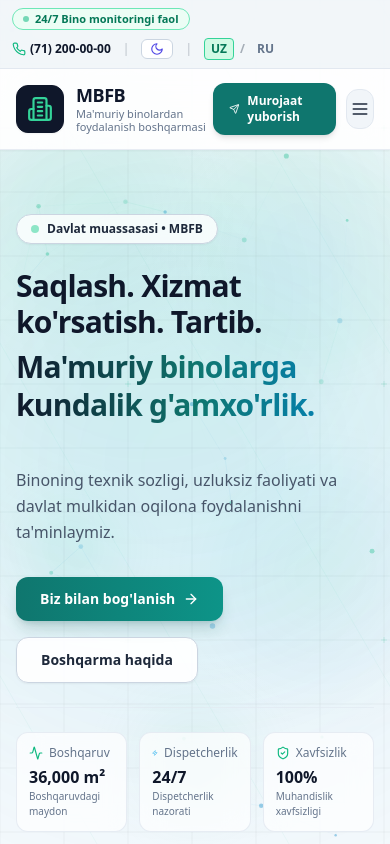
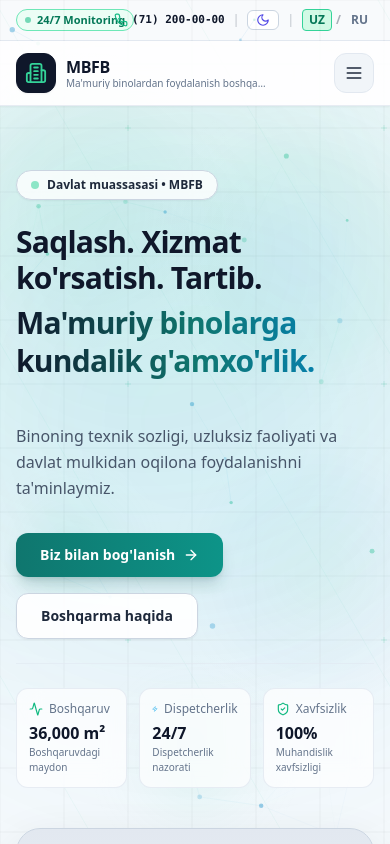
Before and after one commit to KMohir/mbfb, a Next.js app: page / in a window 390 px wide. Shown: the top 844 px of the page. Built offline with nearby package versions, Linux system fonts and the light colour scheme.

Commit message:
fix(nav): align TopBar and Header grid paddings and fix mobile navbar layout

```diff
--- a/components/Header.tsx
+++ b/components/Header.tsx
@@ -21,12 +21,12 @@ export default function Header() {
           : "bg-white/80 border-slate-200/80 text-slate-800 shadow-sm"
       }`}
     >
-      <div className="max-w-7xl mx-auto px-4 sm:px-6 lg:px-8 h-20 flex items-center justify-between">
+      <div className="max-w-7xl mx-auto px-4 sm:px-6 lg:px-8 h-16 sm:h-20 flex items-center justify-between gap-3">
 
         {/* LOGO */}
-        <Link href="/" className="flex items-center gap-3 group">
+        <Link href="/" className="flex items-center gap-2.5 sm:gap-3 group min-w-0">
           <div
-            className={`w-12 h-12 rounded-xl flex items-center justify-center p-2.5 border shadow-sm transition-all shrink-0 ${
+            className={`w-10 h-10 sm:w-12 sm:h-12 rounded-xl flex items-center justify-center p-2 sm:p-2.5 border shadow-sm transition-all shrink-0 ${
               isDark
                 ? "bg-white/10 text-white border-white/15 group-hover:bg-[#0f766e] group-hover:border-emerald-400/40"
                 : "bg-slate-900 text-white border-slate-900 group-hover:bg-[#0f766e]"
@@ -34,16 +34,16 @@ export default function Header() {
           >
             <Building2 className={`w-full h-full ${isDark ? "text-emerald-400 group-hover:text-white" : "text-emerald-400"}`} />
           </div>
-          <div>
+          <div className="min-w-0">
             <span
-              className={`block font-black text-lg tracking-tight leading-tight ${
+              className={`block font-black text-base sm:text-lg tracking-tight leading-tight ${
                 isDark ? "text-white" : "text-slate-900"
               }`}
             >
               {t("site_title")}
             </span>
             <span
-              className={`block text-[11px] font-medium leading-tight max-w-[240px] ${
+              className={`block text-[10px] sm:text-[11px] font-medium leading-tight max-w-[200px] sm:max-w-[280px] truncate ${
                 isDark ? "text-slate-400" : "text-slate-500"
               }`}
             >
@@ -301,10 +301,10 @@ export default function Header() {
         </nav>
 
         {/* CTA BUTTON & MOBILE MENU TOGGLE */}
-        <div className="flex items-center gap-2.5">
+        <div className="flex items-center gap-2 shrink-0">
           <Link
             href="/contact/details"
-            className="inline-flex items-center gap-2 bg-[#0f766e] hover:bg-[#115e59] text-white text-xs font-bold px-4 py-2.5 rounded-xl shadow-md hover:shadow-emerald-900/50 transition-all hover:scale-[1.02]"
+            className="hidden sm:inline-flex items-center gap-2 bg-[#0f766e] hover:bg-[#115e59] text-white text-xs font-bold px-4 py-2.5 rounded-xl shadow-md hover:shadow-emerald-900/50 transition-all hover:scale-[1.02]"
           >
             <Send className="w-4 h-4" />
             <span>{t("btn_send_request")}</span>
@@ -313,6 +313,7 @@ export default function Header() {
           {/* Mobile menu toggle */}
           <button
             onClick={() => setMobileOpen(!mobileOpen)}
+            aria-label="Menu"
             className={`xl:hidden w-10 h-10 rounded-xl flex items-center justify-center transition-colors border ${
               isDark
                 ? "bg-white/10 hover:bg-white/20 text-white border-white/15"
@@ -327,10 +328,21 @@ export default function Header() {
       {/* MOBILE MENU */}
       {mobileOpen && (
         <div
-          className={`xl:hidden border-b px-4 pt-2 pb-6 space-y-3 ${
+          className={`xl:hidden border-b px-4 pt-3 pb-6 space-y-3 ${
             isDark ? "bg-[#090d16] border-white/10 text-slate-200" : "bg-white border-slate-200 text-slate-800"
           }`}
         >
+          {/* Mobile CTA inside menu */}
+          <div className="sm:hidden pb-1">
+            <Link
+              href="/contact/details"
+              onClick={() => setMobileOpen(false)}
+              className="w-full flex items-center justify-center gap-2 bg-[#0f766e] hover:bg-[#115e59] text-white text-xs font-bold py-2.5 rounded-xl shadow-md transition-all"
+            >
+              <Send className="w-4 h-4" />
+              <span>{t("btn_send_request")}</span>
+            </Link>
+          </div>
           <Link
             href="/"
             onClick={() => setMobileOpen(false)}
--- a/components/TopBar.tsx
+++ b/components/TopBar.tsx
@@ -11,39 +11,44 @@ export default function TopBar() {
 
   return (
     <aside
-      className={`text-xs py-2 px-3 sm:px-4 border-b w-full select-none transition-colors duration-300 ${
+      className={`text-xs border-b w-full select-none transition-colors duration-300 ${
         theme === "dark"
-          ? "bg-[#070b12]/90 backdrop-blur-md text-slate-300 border-white/10"
-          : "bg-slate-100/90 backdrop-blur-md text-slate-700 border-slate-200"
+          ? "bg-[#070b12] text-slate-300 border-white/10"
+          : "bg-slate-50 text-slate-700 border-slate-200"
       }`}
     >
-      <div className="max-w-7xl mx-auto flex flex-wrap justify-between items-center gap-2">
-        <div className="flex items-center gap-2 text-[11px] sm:text-xs">
+      <div className="max-w-7xl mx-auto px-4 sm:px-6 lg:px-8 h-10 flex items-center justify-between gap-2">
+
+        {/* Left: Live status */}
+        <div className="flex items-center gap-2 text-[11px] sm:text-xs min-w-0">
           <span
-            className={`inline-flex items-center gap-1.5 px-2.5 py-0.5 rounded-full font-bold border ${
+            className={`inline-flex items-center gap-1.5 px-2 sm:px-2.5 py-0.5 rounded-full font-bold border shrink-0 ${
               theme === "dark"
                 ? "bg-emerald-500/20 text-emerald-300 border-emerald-400/30"
                 : "bg-emerald-50 text-emerald-700 border-emerald-300"
             }`}
           >
             <span className="w-1.5 h-1.5 rounded-full bg-emerald-500 animate-pulse"></span>
-            {t("top_status")}
+            <span className="hidden sm:inline">{t("top_status")}</span>
+            <span className="sm:hidden">{lang === "uz" ? "24/7 Monitoring" : "24/7 Мониторинг"}</span>
           </span>
           <span className="hidden md:inline opacity-30">|</span>
-          <span className={`hidden lg:inline ${theme === "dark" ? "text-slate-300" : "text-slate-600 font-medium"}`}>
+          <span className={`hidden lg:inline truncate ${theme === "dark" ? "text-slate-300" : "text-slate-600 font-medium"}`}>
             {t("top_org")}
           </span>
         </div>
 
-        <div className="flex items-center gap-3 sm:gap-4 text-xs">
+        {/* Right: Phone, Theme toggle, Language */}
+        <div className="flex items-center gap-2 sm:gap-3.5 text-xs shrink-0">
           <a
             href="tel:+998712000000"
             className={`transition-colors flex items-center gap-1 font-semibold ${
               theme === "dark" ? "text-white hover:text-emerald-300" : "text-slate-900 hover:text-[#0f766e]"
             }`}
           >
-            <Phone className="w-3.5 h-3.5 text-emerald-500" />
-            <span className="hidden sm:inline">{t("hotline_prefix")}</span> (71) 200-00-00
+            <Phone className="w-3.5 h-3.5 text-emerald-500 shrink-0" />
+            <span className="hidden md:inline">{t("hotline_prefix")}</span>
+            <span className="font-mono text-[11px] sm:text-xs whitespace-nowrap">(71) 200-00-00</span>
           </a>
 
           <span className="opacity-30">|</span>
@@ -51,7 +56,7 @@ export default function TopBar() {
           {/* Theme Switcher Toggle (Svetliy / Temniy) */}
           <button
             onClick={toggleTheme}
-            className={`px-2 py-0.5 rounded-md flex items-center gap-1.5 font-bold transition-all cursor-pointer border ${
+            className={`px-2 py-0.5 rounded-md flex items-center gap-1 font-bold transition-all cursor-pointer border ${
               theme === "dark"
                 ? "bg-white/10 text-amber-300 border-white/15 hover:bg-white/15"
                 : "bg-white text-slate-800 border-slate-300 hover:bg-slate-50 shadow-xs"
@@ -74,7 +79,7 @@ export default function TopBar() {
           <span className="opacity-30">|</span>
 
           {/* Language Switcher UZ / RU */}
-          <div className="flex items-center gap-1.5 font-bold text-xs">
+          <div className="flex items-center gap-1 font-bold text-xs">
             <button
               onClick={() => setLang("uz")}
               className={`px-1.5 py-0.5 rounded transition-all cursor-pointer ${
@@ -106,6 +111,7 @@ export default function TopBar() {
             </button>
           </div>
         </div>
+
       </div>
     </aside>
   );
```
